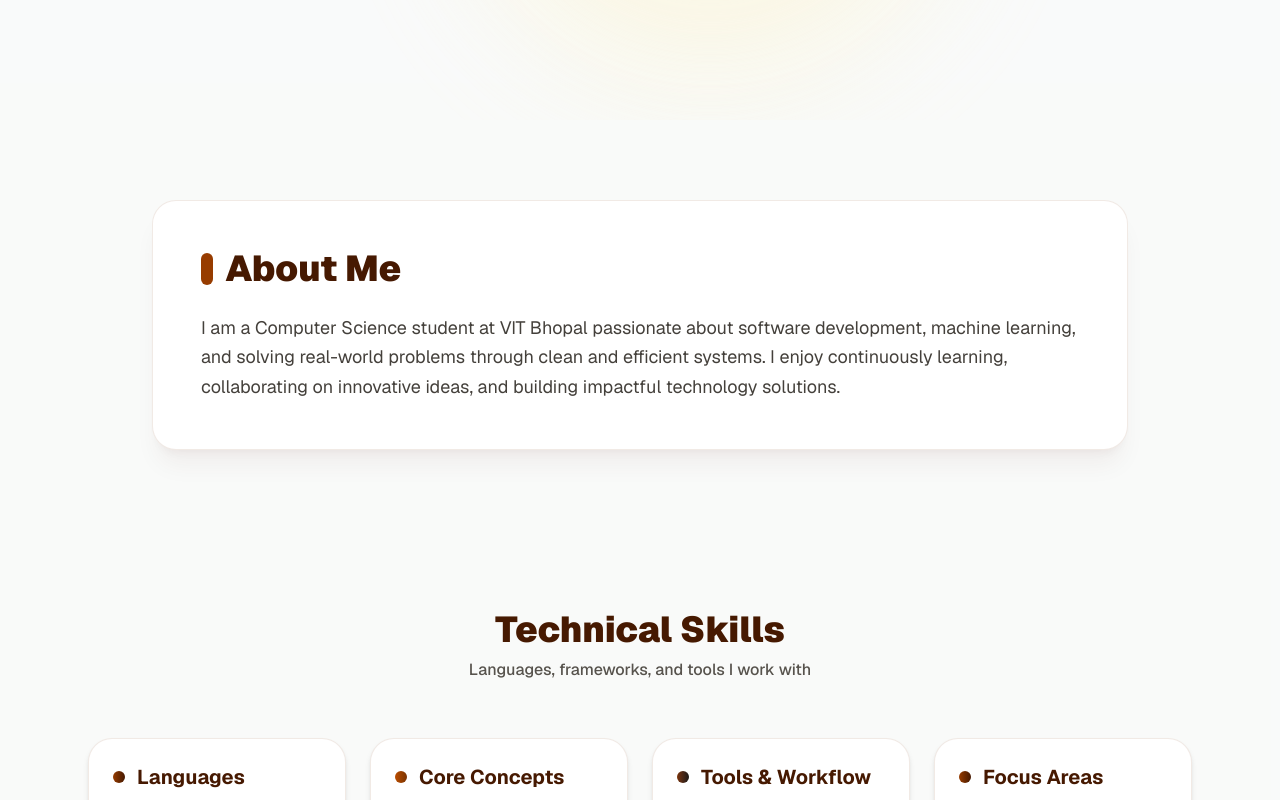
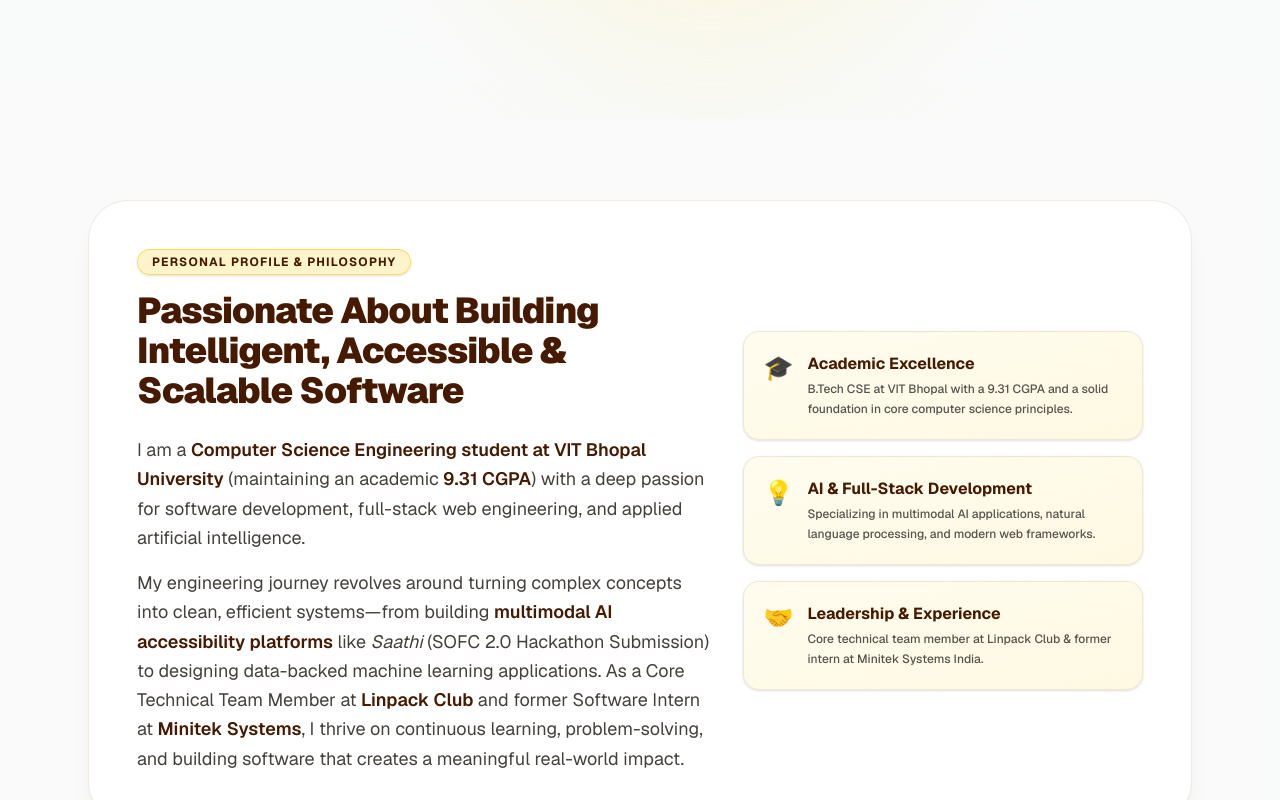
Before and after one commit to diyaapoulkar-alt/diyaapoulkar-portfolio, a Next.js app: page / in a window 1280 px wide. Shown: the part 680-1480 px from the top of the page. Built offline with nearby package versions, Linux system fonts and the light colour scheme.

Commit message:
docs: enrich About Me section with structured profile narrative and core highlight cards

```diff
--- a/app/page.tsx
+++ b/app/page.tsx
@@ -107,23 +107,69 @@
         whileInView="show"
         viewport={{ once: true }}
         variants={fadeUp}
-        className="py-20 px-6 max-w-5xl mx-auto"
+        className="py-20 px-6 max-w-6xl mx-auto"
       >
-        <div className="bg-white border border-amber-900/10 rounded-3xl p-8 md:p-12 shadow-xl shadow-amber-950/5 relative overflow-hidden">
-          <div className="absolute top-0 right-0 w-48 h-48 bg-amber-100/50 rounded-full blur-2xl -z-10" />
+        <div className="bg-white border border-amber-900/10 rounded-[2.5rem] p-8 md:p-12 shadow-xl shadow-amber-950/5 relative overflow-hidden">
+          <div className="absolute top-0 right-0 w-64 h-64 bg-amber-100/60 rounded-full blur-3xl -z-10" />
 
-          <h2 className="text-3xl md:text-4xl font-black text-amber-950 mb-6 flex items-center gap-3">
-            <span className="w-3 h-8 bg-amber-800 rounded-full" />
-            About Me
-          </h2>
+          <div className="grid lg:grid-cols-12 gap-8 items-center">
+            {/* LEFT BIO NARRATIVE */}
+            <div className="lg:col-span-7">
+              <span className="inline-block px-3.5 py-1 rounded-full text-xs font-bold uppercase tracking-widest bg-amber-100/90 text-amber-950 border border-amber-300/70 mb-4 shadow-sm">
+                Personal Profile & Philosophy
+              </span>
 
-          <p className="text-stone-700 text-lg leading-relaxed font-normal">
-            I am a Computer Science student at VIT Bhopal passionate about
-            software development, machine learning, and solving real-world
-            problems through clean and efficient systems. I enjoy continuously
-            learning, collaborating on innovative ideas, and building impactful
-            technology solutions.
-          </p>
+              <h2 className="text-3xl md:text-4xl font-black text-amber-950 tracking-tight mb-6">
+                Passionate About Building Intelligent, Accessible & Scalable Software
+              </h2>
+
+              <p className="text-stone-700 text-base md:text-lg leading-relaxed font-normal">
+                I am a <strong className="font-semibold text-amber-950">Computer Science Engineering student at VIT Bhopal University</strong> (maintaining an academic <strong className="font-semibold text-amber-950">9.31 CGPA</strong>) with a deep passion for software development, full-stack web engineering, and applied artificial intelligence.
+              </p>
+
+              <p className="text-stone-700 text-base md:text-lg leading-relaxed font-normal mt-4">
+                My engineering journey revolves around turning complex concepts into clean, efficient systems—from building <strong className="font-semibold text-amber-950">multimodal AI accessibility platforms</strong> like <em>Saathi</em> (SOFC 2.0 Hackathon Submission) to designing data-backed machine learning applications. As a Core Technical Team Member at <strong className="font-semibold text-amber-950">Linpack Club</strong> and former Software Intern at <strong className="font-semibold text-amber-950">Minitek Systems</strong>, I thrive on continuous learning, problem-solving, and building software that creates a meaningful real-world impact.
+              </p>
+            </div>
+
+            {/* RIGHT HIGHLIGHT CARDS */}
+            <div className="lg:col-span-5 grid grid-cols-1 gap-4">
+              {[
+                {
+                  icon: "🎓",
+                  title: "Academic Excellence",
+                  desc: "B.Tech CSE at VIT Bhopal with a 9.31 CGPA and a solid foundation in core computer science principles.",
+                },
+                {
+                  icon: "💡",
+                  title: "AI & Full-Stack Development",
+                  desc: "Specializing in multimodal AI applications, natural language processing, and modern web frameworks.",
+                },
+                {
+                  icon: "🤝",
+                  title: "Leadership & Experience",
+                  desc: "Core technical team member at Linpack Club & former intern at Minitek Systems India.",
+                },
+              ].map((card, idx) => (
+                <div
+                  key={idx}
+                  className="bg-gradient-to-br from-amber-50/80 to-amber-100/50 border border-amber-900/10 rounded-2xl p-5 hover:bg-amber-100/70 transition duration-300 shadow-sm"
+                >
+                  <div className="flex items-start gap-3.5">
+                    <span className="text-2xl shrink-0">{card.icon}</span>
+                    <div>
+                      <h3 className="text-base font-bold text-amber-950">
+                        {card.title}
+                      </h3>
+                      <p className="text-xs text-stone-600 mt-1 leading-relaxed font-medium">
+                        {card.desc}
+                      </p>
+                    </div>
+                  </div>
+                </div>
+              ))}
+            </div>
+          </div>
         </div>
       </motion.section>
 
```
